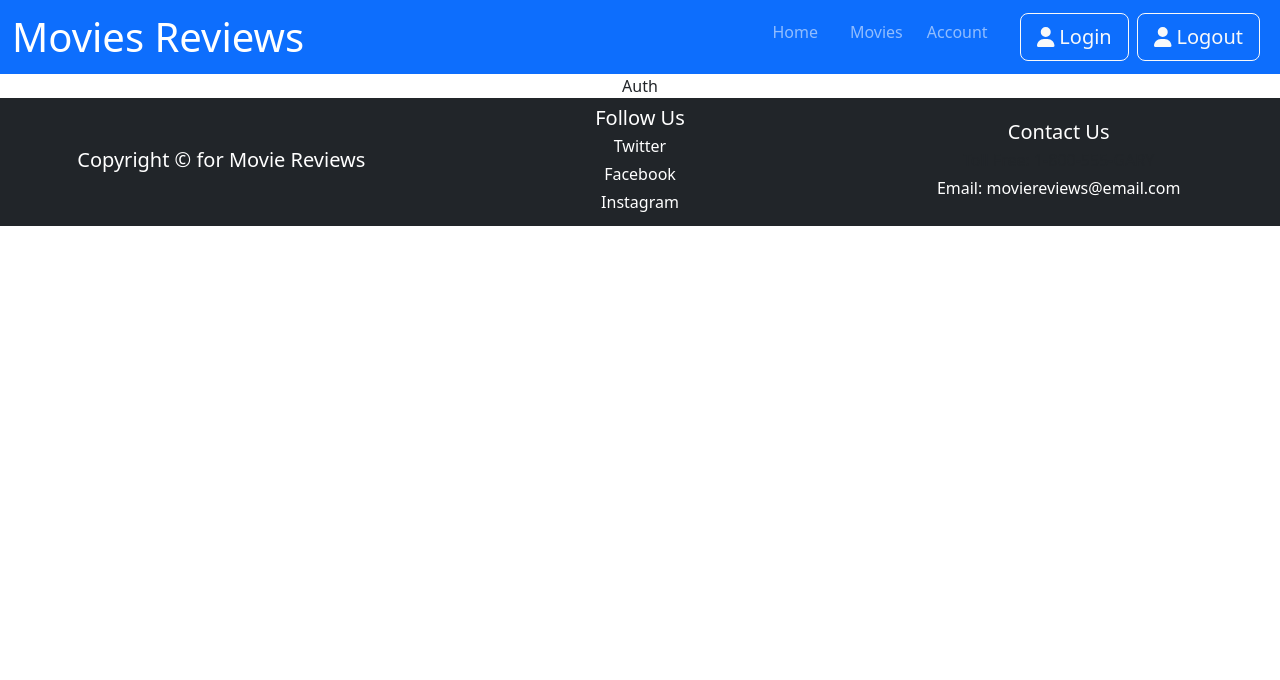
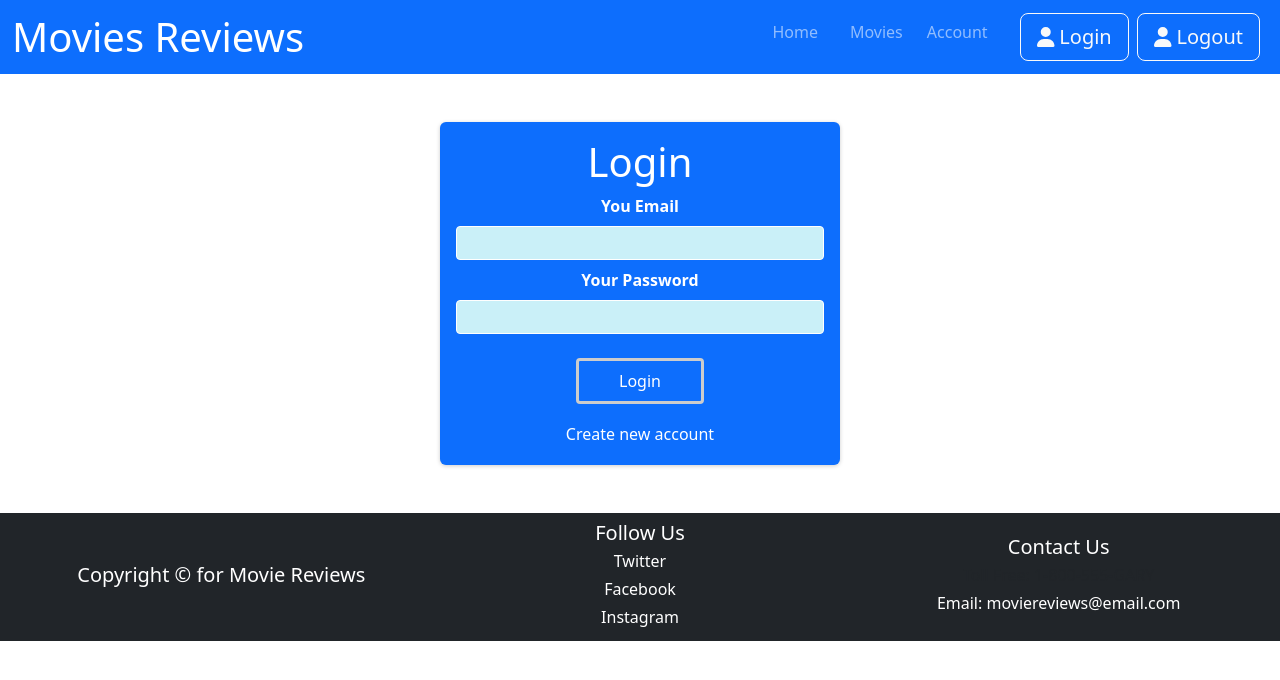
Before and after one commit to Semester3Sprint1/Sprint2, a React (Create React App) app in the folder Project/s3-sprint2/: page /auth in a window 1280 px wide. Shown: the top 680 px of the page. Built offline with nearby package versions, Linux system fonts and the light colour scheme.

Commit message:
Auth template Added

```diff
--- a/Project/s3-sprint2/src/Components/Account/Auth/Auth.jsx
+++ b/Project/s3-sprint2/src/Components/Account/Auth/Auth.jsx
@@ -1,7 +1,8 @@
 import React from "react";
+import AuthForm from './AuthFrom'
 
 const Auth = () => {
-  return <div>Auth</div>;
+  return <AuthForm/>
 };
 
 export default Auth;
--- a/Project/s3-sprint2/src/Components/Account/Auth/AuthForm.module.css
+++ b/Project/s3-sprint2/src/Components/Account/Auth/AuthForm.module.css
@@ -0,0 +1,76 @@
+.auth {
+    margin: 3rem auto;
+    width: 95%;
+    max-width: 25rem;
+    border-radius: 6px;
+    background-color: #0d6efd;
+    box-shadow: 0 1px 4px rgba(0, 0, 0, 0.2);
+    padding: 1rem;
+    text-align: center;
+  }
+
+  .auth h1 {
+    text-align: center;
+    color: white;
+  }
+
+  .control {
+    margin-bottom: 0.5rem;
+  }
+
+  .control label {
+    display: block;
+    color: white;
+    font-weight: bold;
+    margin-bottom: 0.5rem;
+  }
+
+  .control input {
+    font: inherit;
+    background-color: #caf0f8;
+    color: #03045e;
+    border-radius: 4px;
+    border: 1px solid white;
+    width: 100%;
+    text-align: left;
+    padding: 0.25rem;
+  }
+
+  .actions {
+    margin-top: 1.5rem;
+    display: flex;
+    flex-direction: column;
+    align-items: center;
+  }
+
+  .actions button {
+    cursor: pointer;
+    font: inherit;
+    color: white;
+    background-color: #0d6efd;
+    border: 3px solid #ccc;
+    border-radius: 4px;
+    padding: 0.5rem 2.5rem;
+  }
+
+  .actions button:hover {
+    background-color: #00b4d8;
+    border-color: #00b4d8;
+  }
+
+  .actions .toggle {
+    margin-top: 1rem;
+    background-color: transparent;
+    color: white;
+    border: none;
+    padding: 0.15rem 1.5rem;
+  }
+
+  .actions .toggle:hover {
+    background-color: transparent;
+    color: #caf0f8;
+  }
+
+  .loading {
+    color: white;
+  }
--- a/Project/s3-sprint2/src/Components/Account/Auth/AuthFrom.jsx
+++ b/Project/s3-sprint2/src/Components/Account/Auth/AuthFrom.jsx
@@ -0,0 +1,100 @@
+import {useState, useRef, useContext} from 'react'
+import AuthContext from '../../Context/auth-context';
+import { useNavigate } from 'react-router-dom';
+import classes from './AuthForm.module.css'
+const AuthForm = () =>{
+
+const navigate = useNavigate();
+const emailInputRef = useRef();
+const passwordInputRef = useRef();
+const authCtx = useContext(AuthContext)
+const [isLogin, setIsLogin] = useState(true);
+const [isLoading, setisLoading] = useState(false)
+
+const switchAuthModeHandler = () =>{
+    setIsLogin((prevsState) => !prevsState)
+}
+
+const submitHandler = (event) =>{
+    event.preventDefault();
+    const email = emailInputRef.current.value;
+    const password = passwordInputRef.current.value;
+    // donwload maybe joi for validation or create some
+    setisLoading(true);
+    let url;
+    if(isLogin){
+        url = 'Sign in With Password filler'
+    } else{
+        url= "Sign up Filler"
+    }
+
+    fetch(url, {
+        method: "POST",
+
+        body: JSON.stringify({
+        email: email,
+        password:password,
+        returnSecureToken: true,
+        }),
+        headers:{
+            "Content-Type": "application/json",
+        },
+
+    })
+    .then((res) =>{
+        setisLoading(false);
+        if(res.ok){
+            return res.json();
+        }else{
+            return res.json().then((data) =>{
+                let errorMessage = "Authentication Fails!";
+                if(data && data.error && data.error.message){
+                    errorMessage = data.error.message
+                }
+                throw new Error(errorMessage)
+            });
+        }
+    }).then((data) =>{
+        authCtx.login(data.idToken);
+        navigate("/", { replace:true});
+        // add sucessfull Responce Maybe use toast
+    }).catch((err) =>{
+        alert(err.message)
+    });
+}
+
+return (
+    <section className= {classes.auth}>
+        <h1>{isLogin ? "Login" : "Sign Up"}</h1>
+        <form onSubmit={submitHandler}>
+            <div className={classes.control}>
+                <label htmlFor='email'>You Email</label>
+                <input type ="email" id="email" name = "email" required ref = {emailInputRef} />
+            </div>
+            <div className={classes.control}>
+                <label htmlFor='password'>Your Password</label>
+                <input
+                type = "password"
+                name = "password"
+                id= "password"
+                required ref = {passwordInputRef}
+                minLength = "5"
+                maxLength="25" />
+            </div>
+            <div className={classes.actions}>
+                {!isLoading &&(
+                    <button>{isLogin ? "Login" : "Create Account"}</button>
+                )}
+                {isLoading && <p className={classes.loading}>Loading.......</p>}
+                <button
+                type = "button"
+                className={classes.toggle}
+                onClick = {switchAuthModeHandler} >
+                    {isLogin ? "Create new account" : "Login with existing account"}
+                </button>
+            </div>
+        </form>
+    </section>
+);
+}
+export default AuthForm
```
